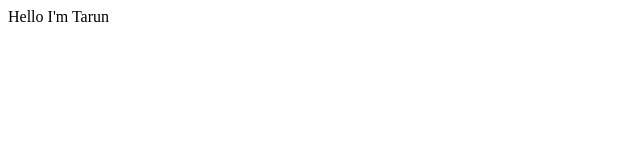
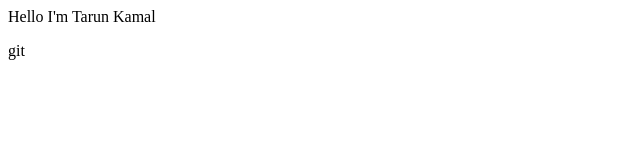
Before and after one commit to tdev009/visualCode, a plain HTML site: page index.html in a window 1280 px wide. Shown: the full height of the page, 0-640 px from the left. Drawn offline with Linux system fonts and the light colour scheme.

Commit message:
Update Index.html

```diff
--- a/index.html
+++ b/index.html
@@ -1 +1 @@
-<p>Hello I'm Tarun</p>
+<p>Hello I'm Tarun Kamal</p>git
```
